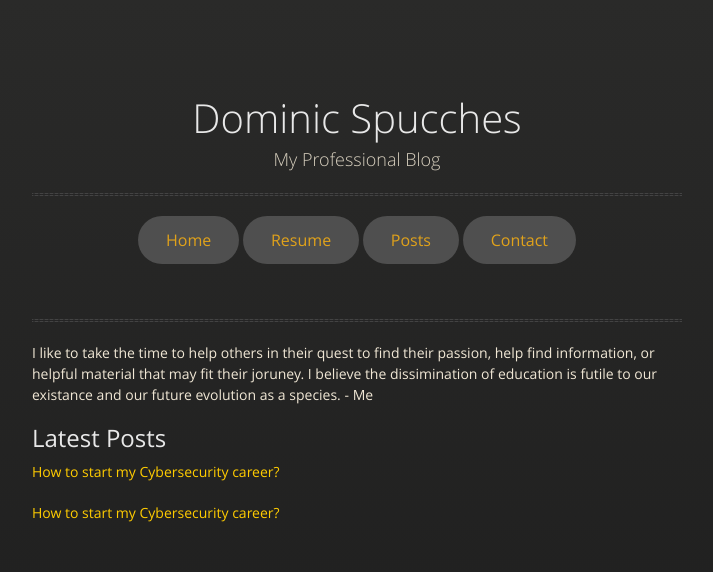
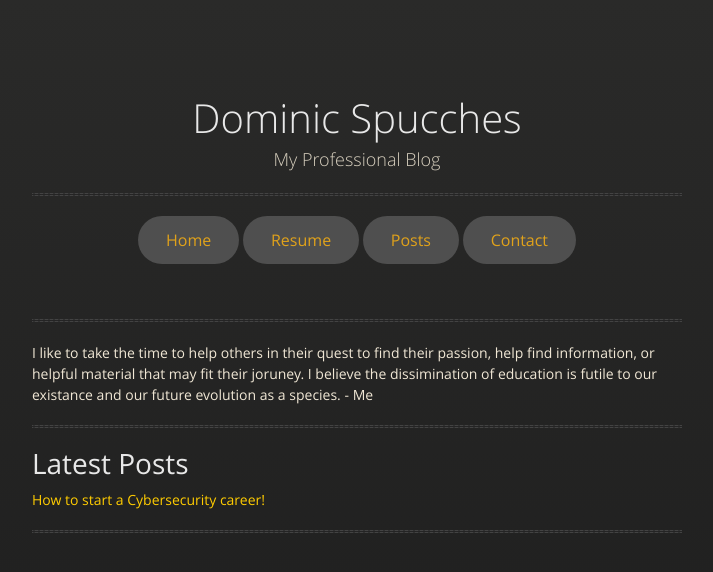
Before and after one commit to dspucches/dspucches.github.io, a Jekyll site: the page built from _posts/2023-02-22-posts.md, in a window 1280 px wide. Shown: the top 572 px of the page, without its empty margins (283-996 px from the left). Built offline with Jekyll 4.4.1, drawn with Linux system fonts in a browser that asks for light colours.

Commit message:
Update 2023-02-22-posts.md

```diff
--- a/_posts/2023-02-22-posts.md
+++ b/_posts/2023-02-22-posts.md
@@ -9,8 +9,10 @@ categoires: CATEGORY-1 CATEGORY-2
 
 I like to take the time to help others in their quest to find their passion, help find information, or helpful material that may fit their joruney. I believe the dissimination of education is futile to our existance and our future evolution as a species. - Me
 
-## Latest Posts
+<hr>
 
-<a href="https://dspucches.github.io/posts/blogposts/cybersecurity.md">How to start my Cybersecurity career?</a>
+# Latest Posts
 
-<a href="https://dspucches.github.io/posts/2023-02-22-How-to-start-my-cybersecurity-career.md">How to start my Cybersecurity career?</a>
+<a href="https://dspucches.github.io/2023/02/22/starting-a-cybersecurity-career.html">How to start a Cybersecurity career!</a>
+
+<hr>
```
